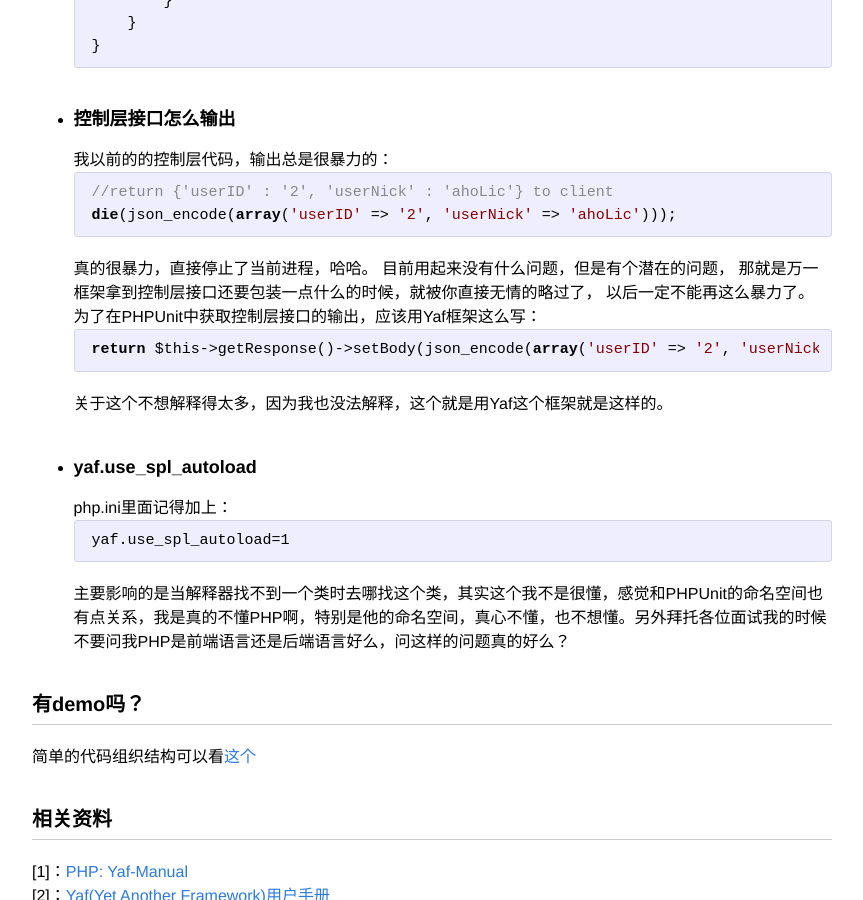
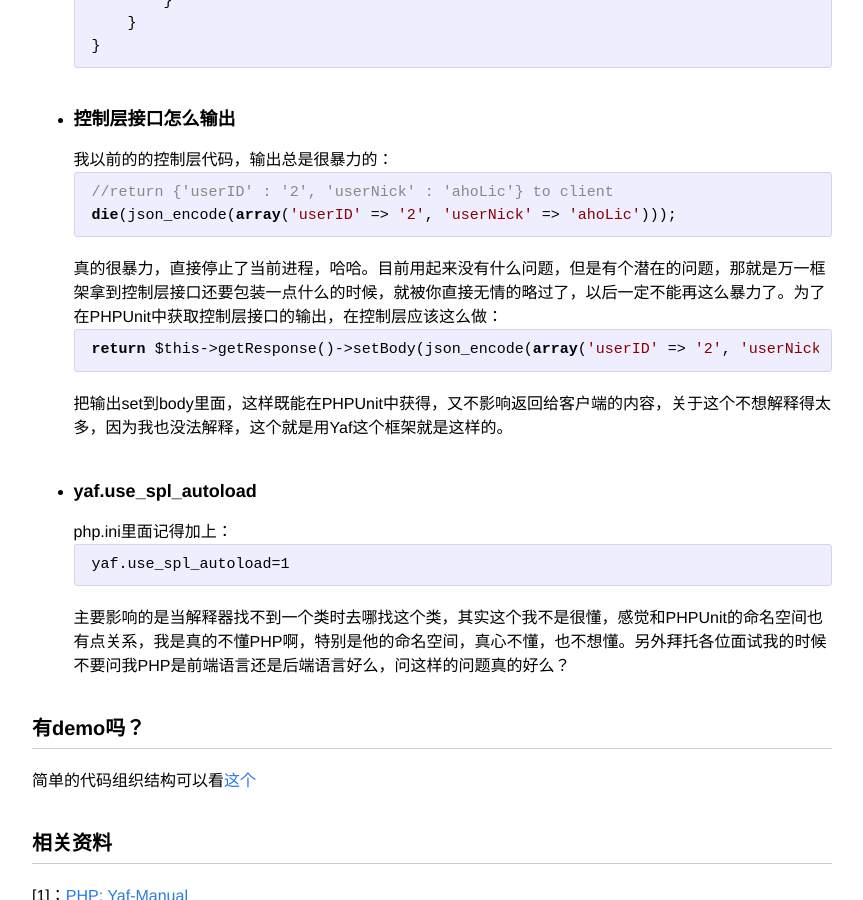
Before and after one commit to aholic/cstdlib.com, a Jekyll site: the page built from _posts/2015-05-23-yaf-phpunit.markdown, in a window 1280 px wide and 900 px high, scrolled down 2778 px. Shown: the whole window, without its empty margins (208-1071 px from the left). Built offline with Jekyll 4.4.1, drawn with Linux system fonts in a browser that asks for light colours; comment, search, counter and statistics services are not loaded.

Commit message:
update small expression

```diff
--- a/_posts/2015-05-23-yaf-phpunit.markdown
+++ b/_posts/2015-05-23-yaf-phpunit.markdown
@@ -94,15 +94,11 @@ Yaf框架的控制层接口的执行是在以上的第2步，使用Yaf框架时
       //return {'userID' : '2', 'userNick' : 'ahoLic'} to client
       die(json_encode(array('userID' => '2', 'userNick' => 'ahoLic')));
 
-  真的很暴力，直接停止了当前进程，哈哈。
-  目前用起来没有什么问题，但是有个潜在的问题，
-  那就是万一框架拿到控制层接口还要包装一点什么的时候，就被你直接无情的略过了，
-  以后一定不能再这么暴力了。
-  为了在PHPUnit中获取控制层接口的输出，应该用Yaf框架这么写：
+  真的很暴力，直接停止了当前进程，哈哈。目前用起来没有什么问题，但是有个潜在的问题，那就是万一框架拿到控制层接口还要包装一点什么的时候，就被你直接无情的略过了，以后一定不能再这么暴力了。为了在PHPUnit中获取控制层接口的输出，在控制层应该这么做：
 
       return $this->getResponse()->setBody(json_encode(array('userID' => '2', 'userNick' => 'ahoLic')));
 
-  关于这个不想解释得太多，因为我也没法解释，这个就是用Yaf这个框架就是这样的。
+  把输出set到body里面，这样既能在PHPUnit中获得，又不影响返回给客户端的内容，关于这个不想解释得太多，因为我也没法解释，这个就是用Yaf这个框架就是这样的。
 
 + ##### **yaf.use_spl_autoload** #####
 
```
